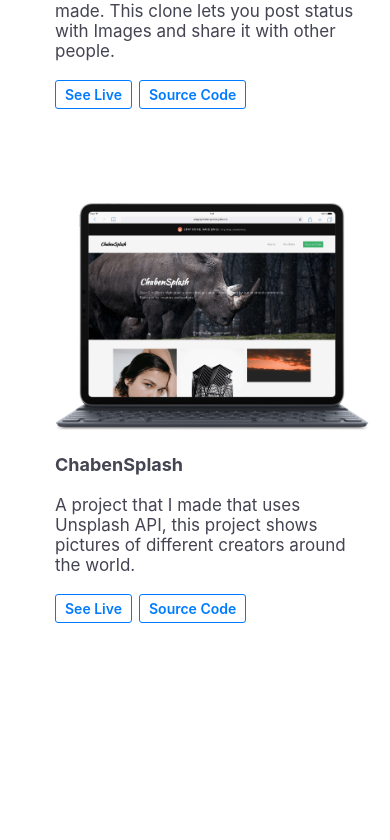
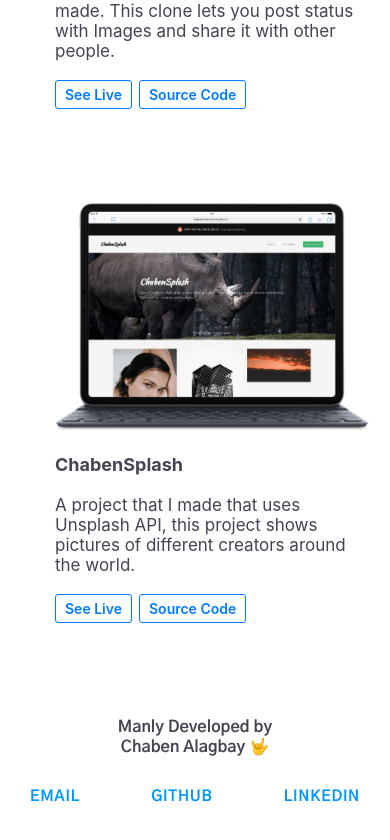
Before and after one commit to alagbaychabenjade24/Portfolio.v2, a React (Create React App) app: page / in a window 390 px wide. Shown: the part 2786-3626 px from the top of the page. Before the commit the page ends 3453 px from the top, so only its background shows below. Built offline with nearby package versions, Linux system fonts and the light colour scheme.

Commit message:
finished media queries for small devices

```diff
--- a/src/App.js
+++ b/src/App.js
@@ -1,7 +1,7 @@
 import Homepage from './components/homepage/Homepage';
 import AboutMe from './components/about-me/AboutMe';
 import Projects from './components/projects/Projects';
-// import Footer from './components/footer/Footer';
+import Footer from './components/footer/Footer';
 
 import './App.css';
 
@@ -11,7 +11,7 @@ function App() {
             <Homepage />
             <AboutMe />
             <Projects />
-            {/* <Footer /> */}
+            <Footer />
         </div>
     );
 }
--- a/src/components/footer/Footer-media.scss
+++ b/src/components/footer/Footer-media.scss
@@ -6,34 +6,39 @@
         padding: 50px 30px;
 
         &__copyright {
-            span {
-                font-size: 16px;
-                margin-bottom: 15px;
-
-                img {
-                    width: 18px;
-                    margin: 0 3px;
-                }
-            }
+            text-align: center;
+            font-size: 17px;
         }
 
         &--btns {
-            display: none;
-        }
+            display: flex;
+            justify-content: space-between;
+            margin-top: 30px;
+            width: 100%;
 
-        &__small--btns {
-            display: block;
+            a {
+                font-size: 16px;
 
-            img {
-                width: 30px;
-                margin: 0 10px;
+                &:nth-child(even) {
+                    margin: 0;
+                }
             }
         }
     }
 }
 
-@media screen and (max-width: 320px) {
-    .footer__copyright span {
-        font-size: 13px;
+@media screen and (max-width: 414px) {
+    .footer {
+        &__copyright {
+            font-size: 16px;
+        }
+
+        &--btns {
+            width: 100%;
+
+            a {
+                font-size: 15px;
+            }
+        }
     }
 }
--- a/src/components/footer/Footer.js
+++ b/src/components/footer/Footer.js
@@ -1,9 +1,4 @@
 import React from 'react';
-import gmail from './icons8-gmail-min.svg';
-import github from './icons8-github-min.svg';
-import linkedin from './icons8-linkedin-min.svg';
-import heart from './icons8-heart-outline-min.svg';
-import coffee from './icons8-coffee-script-min.svg';
 
 import './Footer.scss';
 import './Footer-media.scss';
@@ -12,10 +7,22 @@ function Footer() {
     return (
         <div className='footer'>
             <div className='footer__copyright'>
-                <span>
-                    2020 &copy; Made with <img src={heart} alt='heart shape' />{' '}
-                    & <img src={coffee} alt='coffee' /> in Cebu.
-                </span>
+                <div className='top'>
+                    <span>Manly Developed by</span>
+                </div>
+
+                <div className='bottom'>
+                    <span className='name'>
+                        <a
+                            href='https://github.com/alagbaychabenjade24'
+                            target='_blank'
+                            rel='noreferrer'
+                        >
+                            Chaben Alagbay{' '}
+                        </a>
+                    </span>
+                    🤟
+                </div>
             </div>
 
             <div className='footer--btns'>
@@ -43,32 +50,6 @@ function Footer() {
                     LINKEDIN
                 </a>
             </div>
-
-            <div className='footer__small--btns'>
-                <a
-                    href='https://github.com/alagbaychabenjade24'
-                    target='_blank'
-                    rel='noreferrer'
-                >
-                    <img src={github} alt='github' />
-                </a>
-
-                <a
-                    href='mailto:alagbaychabenjade24@gmail.com'
-                    target='_blank'
-                    rel='noreferrer'
-                >
-                    <img src={gmail} alt='gmail' />
-                </a>
-
-                <a
-                    href='https://www.linkedin.com/in/chabenjadealagbay/'
-                    target='_blank'
-                    rel='noreferrer'
-                >
-                    <img src={linkedin} alt='linkedin' />
-                </a>
-            </div>
         </div>
     );
 }
--- a/src/components/footer/Footer.scss
+++ b/src/components/footer/Footer.scss
@@ -8,32 +8,42 @@
     padding: 50px 80px;
 
     &__copyright {
-        span {
-            font-size: 14px;
-            font-weight: 600;
-            letter-spacing: 0.7px;
-            color: #444452;
-            text-decoration: none;
-            display: flex;
-            align-items: center;
-            user-select: none;
+        .top {
+            span {
+                font-weight: 700;
+                color: #444452;
+            }
+        }
 
-            img {
-                width: 16px;
-                margin: 0 3px;
+        .bottom {
+            .name {
+                a {
+                    font-weight: 700;
+                    text-decoration: none;
+                    color: #444452;
+                    transition: 0.2s ease-in-out;
+
+                    &:hover {
+                        padding-bottom: 3px;
+                        border-bottom: 2px solid #444452;
+                    }
+                }
             }
         }
     }
 
     &--btns {
         a {
-            font-size: 14px;
+            font-size: 16px;
             font-weight: 700;
             letter-spacing: 0.7px;
             color: #0096ff;
             text-decoration: none;
-            margin: 0 20px;
             transition: 0.2s ease-in-out;
+
+            &:nth-child(even) {
+                margin: 0 50px;
+            }
 
             &:hover {
                 padding-bottom: 3px;
@@ -41,8 +51,4 @@
             }
         }
     }
-
-    &__small--btns {
-        display: none;
-    }
 }
```
